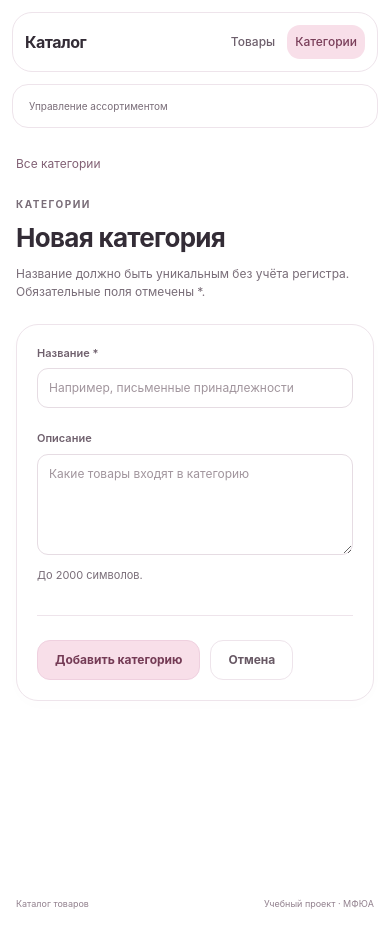
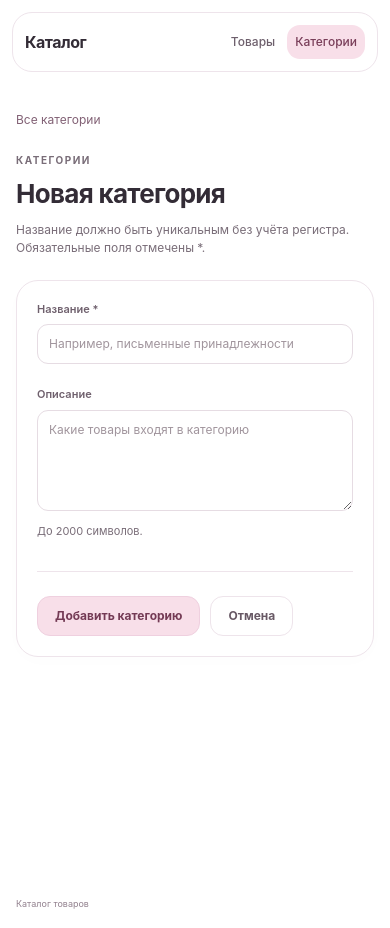
Before and after one commit to Koryza/kyyyyyrsach, a FastAPI app: page /categories/new in a window 390 px wide. Run offline with FastAPI, Linux system fonts and the light colour scheme.

Commit message:
Убрал верхнюю панель и подпись внизу

```diff
--- a/app/static/styles.css
+++ b/app/static/styles.css
@@ -39,13 +39,6 @@ p { color: var(--muted); }
 .sidebar-note { margin-top: auto; padding: 18px 10px 0; font-size: 11px; color: #665661; border-top: 1px solid var(--border); }
 .sidebar-note p { font-size: 11px; line-height: 1.8; margin: 8px 0 0; }
 .workspace { margin-left: 254px; min-height: 100vh; display: flex; flex-direction: column; }
-.topbar {
-  height: 64px; margin: 16px 32px 0 0; padding: 0 24px;
-  background: #fff; border: 1px solid var(--border); border-radius: 20px;
-  display: flex; align-items: center; justify-content: space-between; gap: 16px;
-  font-size: 12px; color: var(--muted);
-}
-.workspace-badge { border: 1px solid var(--border); border-radius: 11px; padding: 6px 11px; font-size: 11px; }
 main { width: 100%; max-width: 1500px; margin: 0 auto; padding: 32px 32px 40px 0; flex: 1; min-width: 0; }
 .page-heading { display: flex; align-items: center; justify-content: space-between; gap: 24px; margin-bottom: 28px; }
 .page-heading p { margin-bottom: 0; font-size: 13px; }
@@ -185,7 +178,7 @@ a.page-number:hover, a.page-step:hover { background: var(--surface); border-colo
 .sr-only { position: absolute; width: 1px; height: 1px; padding: 0; margin: -1px; overflow: hidden; clip: rect(0,0,0,0); white-space: nowrap; border: 0; }
 .skip-link { position: fixed; top: -100px; left: 20px; background: #fff; padding: 10px; border-radius: 10px; z-index: 10; }
 .skip-link:focus { top: 10px; }
-footer { padding: 20px 32px 20px 0; color: #92818e; display: flex; justify-content: space-between; font-size: 10px; gap: 16px; }
+footer { padding: 20px 32px 20px 0; color: #92818e; font-size: 10px; }
 .filters > *, .form-grid > * { min-width: 0; }
 
 @media (min-width: 1500px) {
@@ -196,7 +189,6 @@ footer { padding: 20px 32px 20px 0; color: #92818e; display: flex; justify-conte
   .sidebar { width: 192px; inset: 12px auto 12px 12px; padding: 24px 14px; }
   .workspace { margin-left: 224px; }
   main { padding: 28px 24px 28px 0; }
-  .topbar { margin: 12px 24px 0 0; padding: 0 22px; }
   .filters { grid-template-columns: 1fr 1fr; }
   .price-range { grid-column: 1/-1; max-width: 420px; }
   .filter-bottom { flex-wrap: wrap; }
@@ -214,8 +206,6 @@ footer { padding: 20px 32px 20px 0; color: #92818e; display: flex; justify-conte
   .sidebar nav { display: flex; gap: 4px; }
   .sidebar nav a { padding: 8px 10px; font-size: 12px; }
   .workspace { margin: 0; }
-  .topbar { height: 44px; margin: 0 12px; padding: 0 16px; font-size: 10px; border-radius: 16px; }
-  .workspace-badge { display: none; }
   main { padding: 24px 16px; }
   .page-heading { align-items: flex-start; flex-wrap: wrap; gap: 18px; margin-bottom: 23px; }
   h1 { font-size: 26px; }
@@ -260,7 +250,6 @@ footer { padding: 20px 32px 20px 0; color: #92818e; display: flex; justify-conte
   .editor { padding: 20px; }
   .large-price { font-size: 32px; }
   .confirmation h1 { font-size: 23px; }
-  footer { flex-wrap: wrap; }
 }
 @media (max-width: 360px) {
   .page-number { width: 28px; flex-basis: 28px; }
--- a/app/templates/base.html
+++ b/app/templates/base.html
@@ -20,9 +20,8 @@
     <div class="sidebar-note">Локальный каталог<p>Изменения сохраняются<br>после отправки формы.</p></div>
   </aside>
   <div class="workspace">
-    <header class="topbar"><span>Управление ассортиментом</span><span class="workspace-badge">Каталог</span></header>
     <main id="main" tabindex="-1">{% block content %}{% endblock %}</main>
-    <footer>Каталог товаров <span>Учебный проект · МФЮА</span></footer>
+    <footer>Каталог товаров</footer>
   </div>
 </body>
 </html>
```
